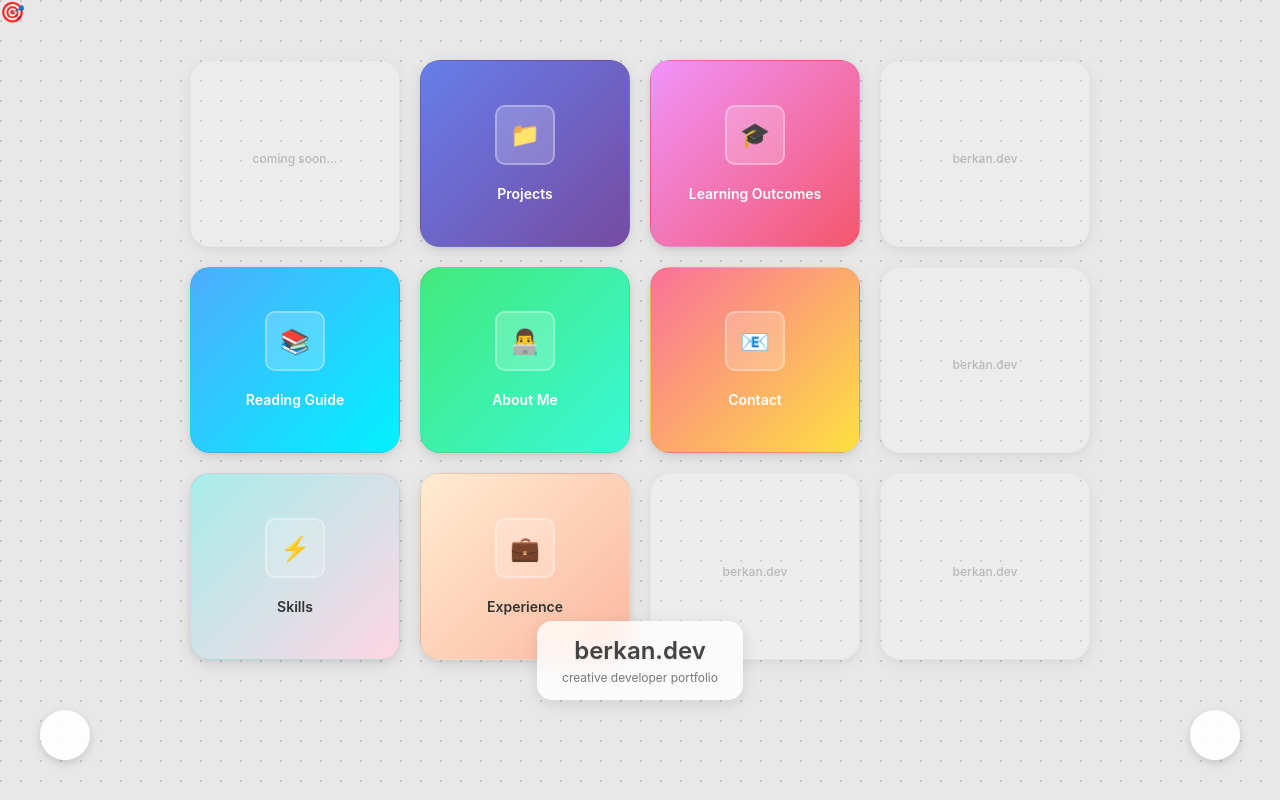
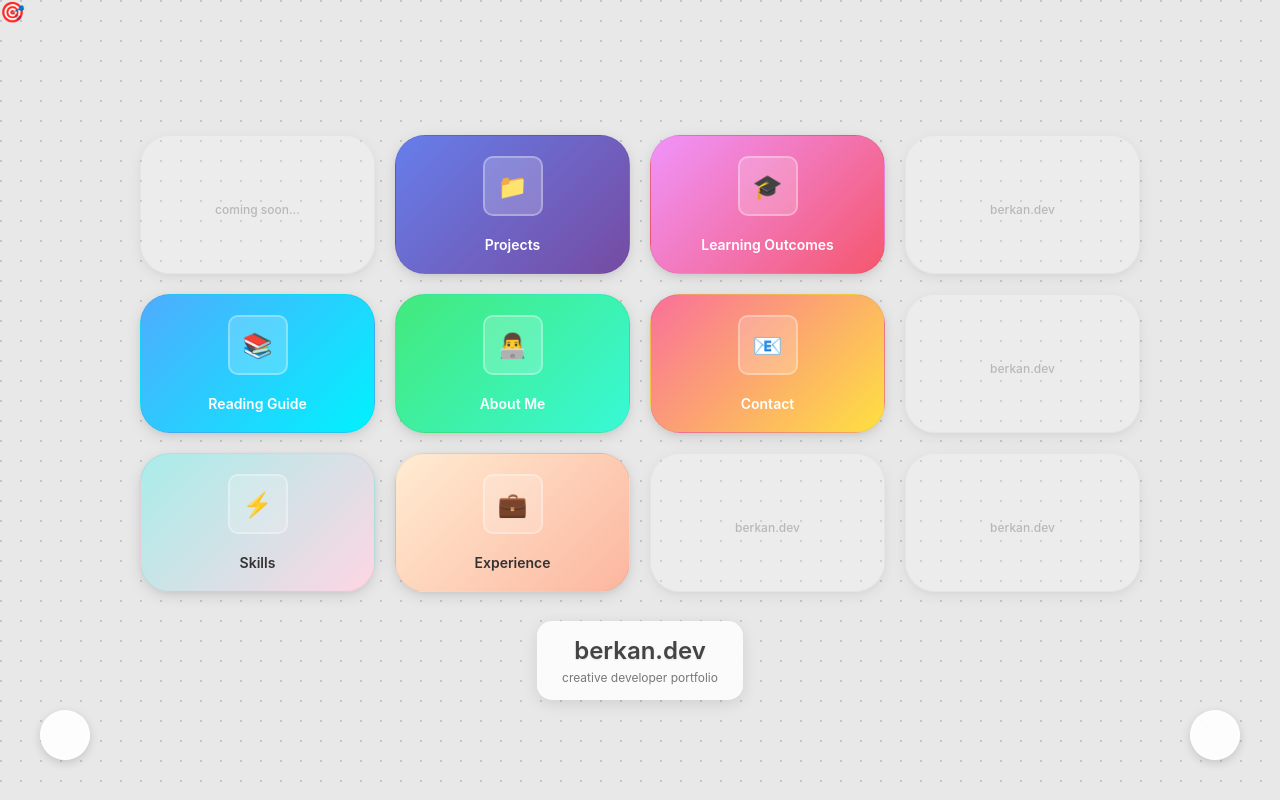
Before and after one commit to BerkanHRGL/portfoliowii, a plain HTML site: page index.html in a window 1280 px wide. Drawn offline with Linux system fonts and the light colour scheme.

Commit message:
Adjusted channel dimensions and rounded corners

```diff
--- a/style.css
+++ b/style.css
@@ -43,14 +43,14 @@ body {
     grid-template-columns: repeat(4, 1fr);
     grid-template-rows: repeat(3, 1fr);
     gap: 20px;
-    width: 900px;
-    height: 600px;
+    width: 1000px;
+    height: 450px;
     margin-bottom: 80px;
 }
 
 .channel-card {
     background: rgba(255, 255, 255, 0.9);
-    border-radius: 20px;
+    border-radius: 30px;
     display: flex;
     align-items: center;
     justify-content: center;
```
